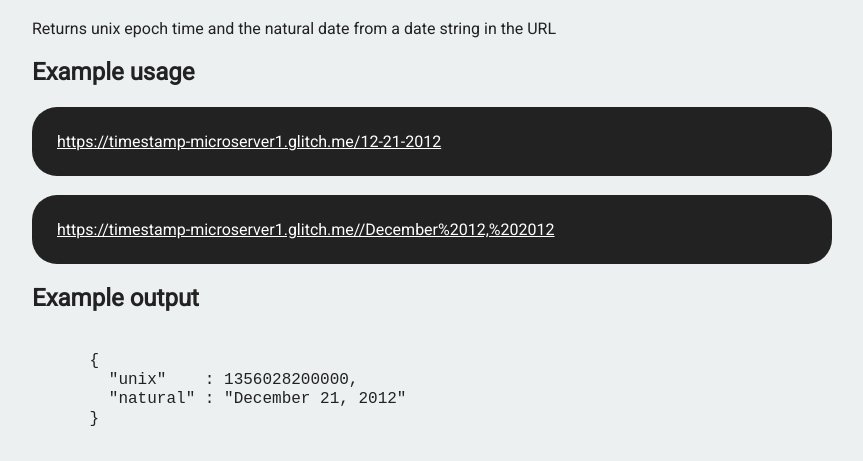
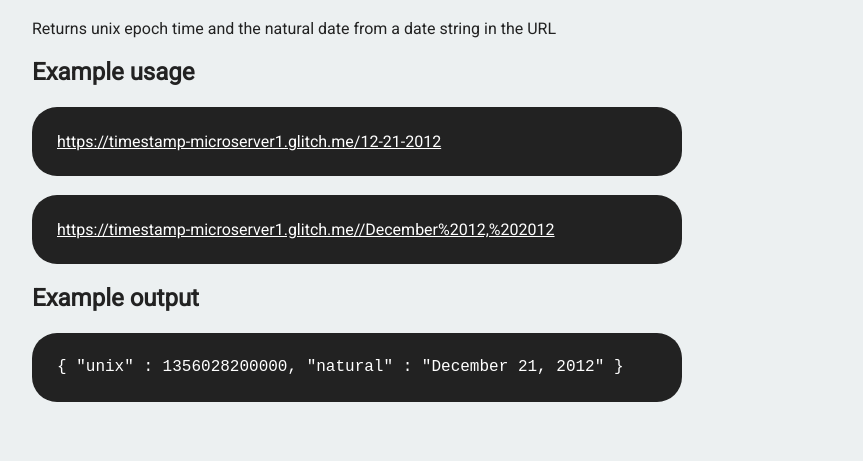
Before and after one commit to mauriak/timestamp-microservice, a website: page views/index.html in a window 1280 px wide. Shown: the part 81-542 px from the top of the page, without its empty margins (208-1071 px from the left). Drawn offline with Linux system fonts and the light colour scheme.

Commit message:
🌍💧 Checkpoint public/style.css:572355 views/index.html:572355

```diff
--- a/public/style.css
+++ b/public/style.css
@@ -32,6 +32,20 @@ a {
   color: #fff;
   padding: 25px;
   border-radius: 25px;
+  max-width: 600px;
+}
+
+a:hover {
+  background: #333;
+}
+
+code {
+  display: block;
+  background: #222;
+  color: #fff;
+  padding: 25px;
+  border-radius: 25px;
+  max-width: 600px;
 }
 /****** Logo Div Styling ******/
 
--- a/views/index.html
+++ b/views/index.html
@@ -24,11 +24,12 @@
       https://timestamp-microserver1.glitch.me//December%2012,%202012
     </a>
     <h2>Example output</h2>
-    <pre><code>
+    <code>
       {
         "unix"    : 1356028200000,
         "natural" : "December 21, 2012"
       }
+      </code>
   </div>
 </body>
 </html>
```
